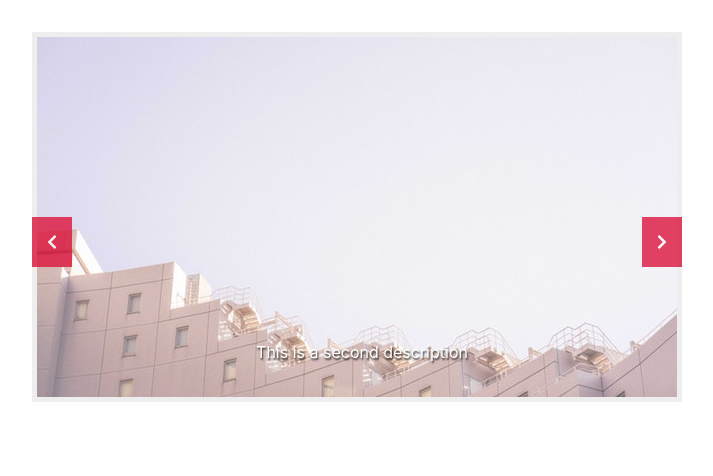
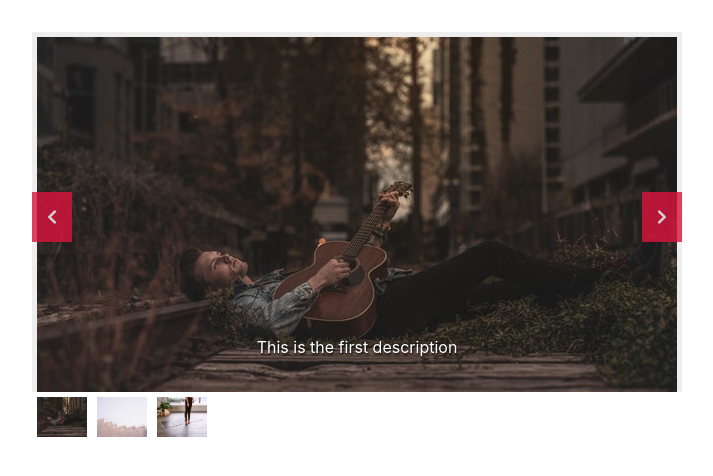
Before and after one commit to emperorkrauser/carousel, a React (Create React App) app: page / in a window 1280 px wide. Shown: the top 476 px of the page, without its empty margins (283-996 px from the left). Built offline with nearby package versions, Linux system fonts and the light colour scheme.

Commit message:
refactor the stopping of the intervals

```diff
--- a/src/App.js
+++ b/src/App.js
@@ -8,6 +8,7 @@ import { faChevronLeft, faChevronRight } from '@fortawesome/free-solid-svg-icons
 
 library.add(faChevronLeft, faChevronRight);
 
+let interval;
 
 class App extends Component {
   constructor(props){
@@ -16,18 +17,22 @@ class App extends Component {
       item: "",
       index: 0,
       prevIndex: carouselItems.length,
-      pressed: false
+      pressed: false,
+      loading: true
     }
   }
 
   componentDidMount(){
-    this.setState({
-      items: carouselItems,
-    }, () => {
-      this.checkCarousel();
-    });
 
-    this.moveCarousel();
+    setTimeout( () => {
+      this.setState({
+        loading: false,
+        items: carouselItems,
+      }, () => {
+        this.checkCarousel();
+        this.moveCarousel();
+      });
+    }, 500);
   }
 
   // clicking the next button
@@ -35,6 +40,7 @@ class App extends Component {
     const {index, prevIndex} = this.state;
     const carousel = document.querySelectorAll(".carousel-item");
     carousel[index].nextSibling.classList.add("active");
+    carousel[index].nextSibling.classList.add("fade");
 
     this.setState({
       index: index + 1,
@@ -42,7 +48,9 @@ class App extends Component {
       pressed: true
     }, () => {
       this.hidePrev();
-    })
+    });
+
+    this.handleClearInterval();
   }
 
   // hiding the previous indexes after clicing next
@@ -50,6 +58,7 @@ class App extends Component {
     const {index, prevIndex} = this.state;
     const carousel = document.querySelectorAll(".carousel-item");
     carousel[prevIndex].classList.remove("active");
+    carousel[prevIndex].classList.remove("fade");
 
     if(index == carouselItems.length){
       this.setState({
@@ -57,6 +66,7 @@ class App extends Component {
       });
 
       carousel[0].classList.add("active");
+      carousel[0].classList.add("fade");
     }
   }
 
@@ -65,7 +75,6 @@ class App extends Component {
     const {index, prevIndex} = this.state;
     const carousel = document.querySelectorAll(".carousel-item");
 
-    console.log(index);
     if(index == 0){
       this.setState({
         index: 2,
@@ -85,6 +94,8 @@ class App extends Component {
         this.hideNext();
       });
     }
+
+    this.handleClearInterval();
   }
 
   // hide the previous indexes after clicking prev
@@ -93,32 +104,36 @@ class App extends Component {
     const carousel = document.querySelectorAll(".carousel-item");
 
     carousel[index].classList.add("active");
+    carousel[index].classList.add("fade");
     carousel[prevIndex].classList.remove("active");
+    carousel[prevIndex].classList.remove("fade");
   }
 
+  // initial checking of the carousel
   checkCarousel(){
-    const {index, items} = this.state;
+    const {index, items, loading} = this.state;
 
-    if(items){
+    if(!loading){
       const carousel = document.querySelectorAll(".carousel-item");
       carousel[index].classList.add("active");
+      carousel[index].classList.add("fade");
     }
   }
 
+  // initial move of the carousel
   moveCarousel(){
     const {pressed} = this.state;
-    let interval;
+    const {index, prevIndex} = this.state;
+    const carousel = document.querySelectorAll(".carousel-item");
     let time = 0;
 
     interval = setInterval(() => {
       if(!pressed){
         time++;
-
+        console.log(time);
         if(time % 5 === 0){
-          this.handleClickNext();
+          this.handleGoToNext();
         }
-
-        console.log(time);
       }
       else{
         clearInterval(interval);
@@ -127,22 +142,71 @@ class App extends Component {
     }, 1000);
   }
 
-  render() {
-    const {items, index, prevIndex} = this.state;
-    let newItems;
+  // clear interval
+  handleClearInterval(){
+    clearTimeout(interval);
+  }
 
-    if(items){
-      console.log("This is the previous index:")
-      console.log(prevIndex);
+  // go to next slide but prevent clicking
+  handleGoToNext(){
+    const {index, prevIndex} = this.state;
+    const carousel = document.querySelectorAll(".carousel-item");
 
-      console.log("This is the current index:")
-      console.log(index);
+    carousel[index].nextSibling.classList.add("active");
+    carousel[index].nextSibling.classList.add("fade");
+
+    this.setState({
+      index: index + 1,
+      prevIndex: index,
+    }, () => {
+      this.hidePrev();
+    });
+  }
+
+  // go to specific index after clicking
+  handleGoToIndex(e){
+    e.preventDefault();
+    const {index, prevIndex} = this.state;
+    clearTimeout(interval);
+
+    this.setState({
+      index: Number(e.target.id),
+      prevIndex: index,
+    });
+
+    this.handleShowIndex();
+
+  }
+
+  handleShowIndex(){
+    const {index, prevIndex} = this.state;
+    const carousel = document.querySelectorAll(".carousel-item");
+
+    console.log(index);
+
+    if(!index === prevIndex){
+      carousel[index].classList.add("active");
     }
 
-    if(items){
+  }
+
+  render() {
+    const {items, index, prevIndex, loading} = this.state;
+    let newItems;
+    let thumbnails;
+
+    // if(items){
+    //   console.log("This is the previous index:")
+    //   console.log(prevIndex);
+
+    //   console.log("This is the current index:")
+    //   console.log(index);
+    // }
+
+    if(!loading){
       newItems = items.map( (item) => {
         return(
-          <div key={item.id} className="carousel-item fade">
+          <div key={item.id} className="carousel-item">
             <div className="img-container">
               <img src={item.image_url} alt=""/>
             </div>
@@ -153,6 +217,26 @@ class App extends Component {
         )
       });
     }
+    else{
+      return(
+        <div className="loading-panel">
+          <div className="loader"></div>
+        </div>
+      )
+    }
+
+    if(!loading){
+      thumbnails = items.map( (item) => {
+        return(
+          <div key={item.id} className="thumb-item">
+            <div className="thumb-img">
+              <img id={item.id} src={item.image_url} alt="" onClick={this.handleGoToIndex.bind(this)}/>
+            </div>
+          </div>
+        )
+      });
+    }
+
 
     return (
       <div className="App">
@@ -165,10 +249,14 @@ class App extends Component {
               <div className="right button" onClick={this.handleClickNext.bind(this)}><FontAwesomeIcon icon="chevron-right" /></div>
             </div>
           </div>
+          <div className="thumbnails">
+            {thumbnails}
+          </div>
         </header>
         <div className="sidebar"></div>
       </div>
     );
+
   }
 }
 
--- a/src/styles/App.scss
+++ b/src/styles/App.scss
@@ -12,11 +12,13 @@
 .carousel-container{
   position: relative;
   text-align: center;
-  height: auto;
+  width: 650px;
+  height: 360px;
+  overflow: hidden;
 
   .carousel-item{
+    position: absolute;
     opacity: 0;
-    display: none;
     overflow: hidden;
     width: 640px;
     height: 360px;
@@ -51,7 +53,7 @@
     width: 100%;
     margin: 0;
     position: absolute;
-    top: 50%;
+    top: 160px;
     -ms-transform: translateY(-50%);
     transform: translateY(-50%);
 
@@ -79,6 +81,48 @@
   }
 }
 
+.loading-panel{
+  position: relative;
+  background: rgba(255, 255, 255, 1);
+  width: 100vw;
+  height: 100vh;
+  border: 1px solid #d0d0d0;
+  .loader{
+    position: relative;
+    top:160px;
+    border: 16px solid #f3f3f3;
+    border-top: 16px solid crimson;
+    border-radius: 50%;
+    width: 120px;
+    height: 120px;
+    animation: spin 2s linear infinite;
+    margin: 0 auto;
+  }
+}
+
+.thumbnails{
+  position: absolute;
+  z-index: 9;
+  .thumb-item{
+    display: inline-block;
+    margin:5px;
+    cursor: pointer;
+    .thumb-img{
+      img{
+        object-fit: cover;
+        width:50px;
+        height:40px;
+      }
+    }
+  }
+}
+
+@keyframes spin {
+  0% { transform: rotate(0deg); }
+  100% { transform: rotate(360deg); }
+}
+
+// misc
 .show{
   opacity: 1;
 }
@@ -89,7 +133,6 @@
 
 .active{
   opacity: 1 !important;
-  display: block !important;
 }
 
 .fade{
@@ -102,6 +145,6 @@
   }
 
   100%{
-    opacity: 1
+    opacity: 1;
   }
 }
```
Also changed, not shown: src/images/7.gif (added).
